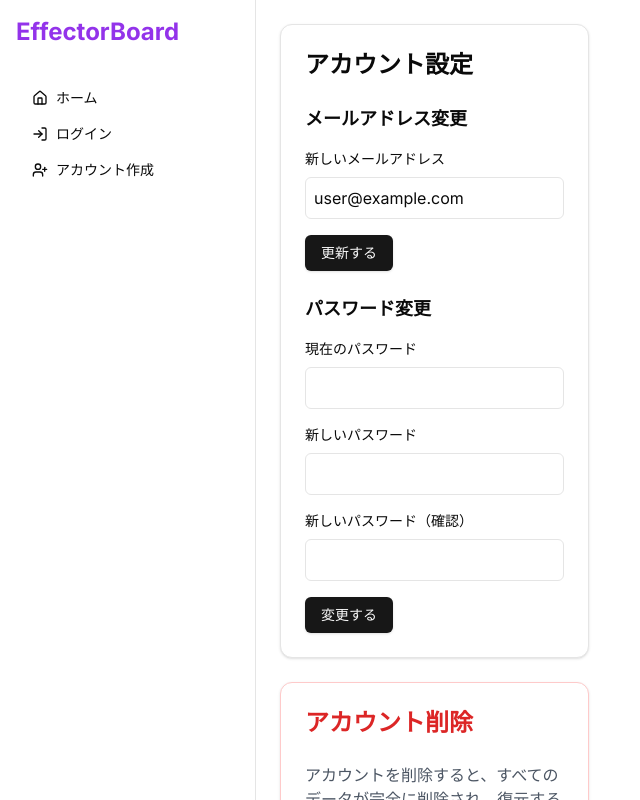
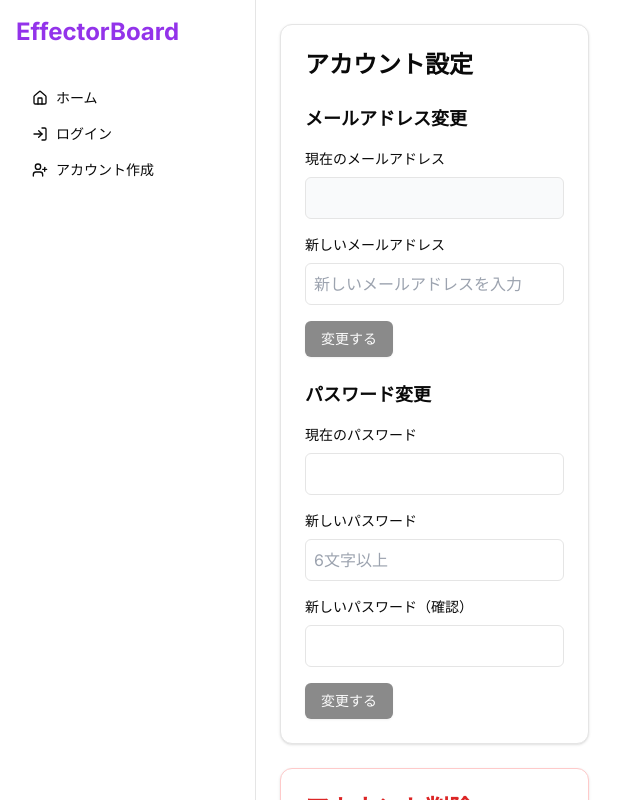
Before and after one commit to d5-322/effecterboard-share, a Next.js app: page /settings in a window 1280 px wide. Shown: the top 800 px of the page, without its empty margins (0-640 px from the left). Built offline with nearby package versions, Linux system fonts and the light colour scheme; no server answers.

Commit message:
EmailとPasswordの変更機能実装

```diff
--- /dev/null
+++ b/src/app/settings/email-verification/page.tsx
@@ -0,0 +1,5 @@
+import { EmailVerificationPage } from '@/components/settings/email-verification'
+
+export default function EmailVerificationRoute() {
+  return <EmailVerificationPage />
+}
--- a/src/components/settings/account-settings.tsx
+++ b/src/components/settings/account-settings.tsx
@@ -1,25 +1,125 @@
 "use client"
 
-import { useState } from 'react'
+import { useState, useEffect } from 'react'
 import { Button } from '@/components/ui/button'
 import { Card, CardContent, CardHeader } from '@/components/ui/card'
+import { supabase } from '@/lib/supabase'
+import { useRouter } from 'next/navigation'
 
 export function AccountSettings() {
-  const [email, setEmail] = useState('user@example.com')
+  const router = useRouter()
+  const [currentEmail, setCurrentEmail] = useState<string>('')
+  const [newEmail, setNewEmail] = useState('')
   const [currentPassword, setCurrentPassword] = useState('')
   const [newPassword, setNewPassword] = useState('')
   const [confirmPassword, setConfirmPassword] = useState('')
+  const [loading, setLoading] = useState(false)
+  const [error, setError] = useState<string | null>(null)
+  const [successMessage, setSuccessMessage] = useState<string | null>(null)
 
-  const handleEmailUpdate = (e: React.FormEvent) => {
+  // 現在のユーザー情報の取得
+  useEffect(() => {
+    const getCurrentUser = async () => {
+      const { data: { user } } = await supabase.auth.getUser()
+      if (user?.email) {
+        setCurrentEmail(user.email)
+      }
+    }
+    getCurrentUser()
+  }, [])
+
+  // メールアドレス更新
+  const handleEmailUpdate = async (e: React.FormEvent) => {
     e.preventDefault()
-    // TODO: Supabaseとの連携
-    console.log('Email update:', email)
+    setLoading(true)
+    setError(null)
+
+    if (currentEmail === newEmail) {
+      setError('現在のメールアドレスと同じです')
+      setLoading(false)
+      return
+    }
+
+    try {
+      const { error } = await supabase.auth.updateUser({
+        email: newEmail,
+      })
+
+      // Supabaseのエラーコードを確認
+      if (error) {
+        // エラーメッセージまたはエラーコードに基づいて判定
+        if (error.message.includes('already taken') ||
+            error.message.includes('already exists') ||
+            error.message.toLowerCase().includes('already registered') ||
+            error.status === 422) {  // 422はUnprocessable Entityエラー
+          setError('このメールアドレスは既に他のユーザーに使用されています')
+          setLoading(false)
+          return
+        }
+        throw error
+      }
+
+      // エラーがない場合は確認ページへ
+      router.push('/settings/email-verification')
+    } catch (error) {
+      console.error('Email update error:', error)  // デバッグ用
+      setError(error instanceof Error ? error.message : 'メールアドレスの更新に失敗しました')
+      setLoading(false)
+    }
   }
 
-  const handlePasswordUpdate = (e: React.FormEvent) => {
+  // パスワード更新
+  const handlePasswordUpdate = async (e: React.FormEvent) => {
     e.preventDefault()
-    // TODO: Supabaseとの連携
-    console.log('Password update')
+    setLoading(true)
+    setError(null)
+    setSuccessMessage(null)
+
+    if (newPassword.length < 6) {
+      setError('パスワードは6文字以上である必要があります')
+      setLoading(false)
+      return
+    }
+
+    if (newPassword !== confirmPassword) {
+      setError('新しいパスワードと確認用パスワードが一致しません')
+      setLoading(false)
+      return
+    }
+
+    try {
+      // 現在のパスワードで認証を確認
+      const { error: signInError } = await supabase.auth.signInWithPassword({
+        email: currentEmail,
+        password: currentPassword,
+      })
+
+      if (signInError) throw new Error('現在のパスワードが正しくありません')
+
+      // 現在のパスワードと新しいパスワードが同じかチェック
+      if (currentPassword === newPassword) {
+        setError('新しいパスワードは古いパスワードと異なる必要があります')
+        setLoading(false)
+        return
+      }
+
+      // パスワード更新
+      const { error: updateError } = await supabase.auth.updateUser({
+        password: newPassword,
+      })
+
+      if (updateError) throw updateError
+
+      setSuccessMessage('パスワードの更新が完了しました')
+      // フォームをリセット
+      setCurrentPassword('')
+      setNewPassword('')
+      setConfirmPassword('')
+    } catch (error) {
+      setError(error instanceof Error ? error.message : 'パスワードの更新に失敗しました')
+    } finally {
+      setLoading(false)
+    }
   }
 
   return (
@@ -28,18 +128,42 @@ export function AccountSettings() {
         <h2 className="text-2xl font-bold">アカウント設定</h2>
       </CardHeader>
       <CardContent className="space-y-6">
+        {error && (
+          <div className="p-3 text-sm text-red-500 bg-red-50 rounded-md">
+            {error}
+          </div>
+        )}
+        {successMessage && (
+          <div className="p-3 text-sm text-green-500 bg-green-50 rounded-md">
+            {successMessage}
+          </div>
+        )}
+
         <form onSubmit={handleEmailUpdate} className="space-y-4">
           <h3 className="text-lg font-semibold">メールアドレス変更</h3>
+          <div>
+            <label className="block mb-2 text-sm">現在のメールアドレス</label>
+            <input
+              type="email"
+              value={currentEmail}
+              className="w-full p-2 border rounded-md bg-gray-50"
+              disabled
+            />
+          </div>
           <div>
             <label className="block mb-2 text-sm">新しいメールアドレス</label>
             <input
               type="email"
-              value={email}
-              onChange={(e) => setEmail(e.target.value)}
+              value={newEmail}
+              onChange={(e) => setNewEmail(e.target.value)}
               className="w-full p-2 border rounded-md"
+              disabled={loading}
+              placeholder="新しいメールアドレスを入力"
             />
           </div>
-          <Button type="submit">更新する</Button>
+          <Button type="submit" disabled={loading || !newEmail}>
+            {loading ? '変更中...' : '変更する'}
+          </Button>
         </form>
 
         <form onSubmit={handlePasswordUpdate} className="space-y-4">
@@ -51,6 +175,7 @@ export function AccountSettings() {
               value={currentPassword}
               onChange={(e) => setCurrentPassword(e.target.value)}
               className="w-full p-2 border rounded-md"
+              disabled={loading}
             />
           </div>
           <div>
@@ -60,6 +185,8 @@ export function AccountSettings() {
               value={newPassword}
               onChange={(e) => setNewPassword(e.target.value)}
               className="w-full p-2 border rounded-md"
+              disabled={loading}
+              placeholder="6文字以上"
             />
           </div>
           <div>
@@ -69,9 +196,15 @@ export function AccountSettings() {
               value={confirmPassword}
               onChange={(e) => setConfirmPassword(e.target.value)}
               className="w-full p-2 border rounded-md"
+              disabled={loading}
             />
           </div>
-          <Button type="submit">変更する</Button>
+          <Button
+            type="submit"
+            disabled={loading || !currentPassword || !newPassword || !confirmPassword}
+          >
+            {loading ? '変更中...' : '変更する'}
+          </Button>
         </form>
       </CardContent>
     </Card>
--- /dev/null
+++ b/src/components/settings/email-verification.tsx
@@ -0,0 +1,25 @@
+"use client"
+
+import { Card, CardContent, CardHeader } from '@/components/ui/card'
+
+export function EmailVerificationPage() {
+
+  return (
+    <Card className="max-w-lg mx-auto mt-8">
+      <CardHeader>
+        <h2 className="text-2xl font-bold">確認メールを送信しました</h2>
+      </CardHeader>
+      <CardContent className="space-y-6">
+        <div className="text-left space-y-4">
+          <p>
+            メールアドレス更新の確認メールを送信しました。
+            メール内のリンクをクリックして、メールアドレスの更新を完了してください。
+          </p>
+          <p className="text-sm text-gray-500">
+            確認メールが届かない場合は、迷惑メールフォルダもご確認ください。
+          </p>
+        </div>
+      </CardContent>
+    </Card>
+  )
+}
```
